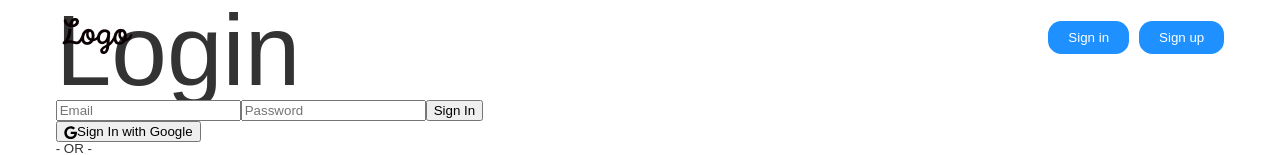
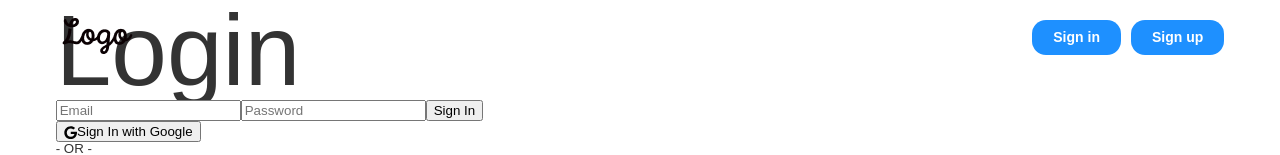
Before and after one commit to subzero783/receipt-scan, a Next.js app: page /login in a window 1280 px wide. Shown: the top 155 px of the page. Built offline with nearby package versions, Linux system fonts and the light colour scheme; no server answers; a web font is replaced by a local one.

Commit message:
RSSCN-27 Working on NavBar.jsx

```diff
--- a/app/layout.js
+++ b/app/layout.js
@@ -4,7 +4,7 @@ import AuthProvider from "@/components/AuthProvider.jsx";
 import { ToastContainer } from "react-toastify";
 import { GlobalProvider } from "@/context/GlobalContext.js";
 import { SpeedInsights } from "@vercel/speed-insights/next";
-import NavBar from "@/components/NavBar";
+import TopNavBar from "@/components/TopNavBar";
 import Footer from "@/components/Footer";
 
 // const geistSans = Geist({
@@ -29,7 +29,7 @@ export default function RootLayout({ children }) {
         <html lang="en">
           {/* <body className={`${geistSans.variable} ${geistMono.variable}`}>{children}</body> */}
           <body>
-            <NavBar />
+            <TopNavBar />
             <main id="main-children-container">{children}</main>
             <Footer />
             <ToastContainer />
--- a/assets/styles/globals.css
+++ b/assets/styles/globals.css
@@ -1,7 +1,7 @@
 @import "osmo-scaling-system.css";
 @import "top-navbar.css";
 @import "hero-section.css";
-@import "footer-section.css";
+@import "footer.css";
 @import "how-it-works.css";
 @import "features.css";
 @import "testimonials.css";
--- a/assets/styles/top-navbar.css
+++ b/assets/styles/top-navbar.css
@@ -22,6 +22,13 @@
       flex-flow: row nowrap;
       justify-content: space-between;
       align-items: center;
+      .top-menu-column,
+      .top-buttons {
+        > a {
+          font-size: 14px;
+          font-weight: 600;
+        }
+      }
     }
   }
   .mobile-menu-column {
--- a/components/NavBar.jsx
+++ b/components/TopNavBar.jsx
@@ -20,7 +20,7 @@ const Navbar = () => {
 
   const handleScroll = () => {
     // Check if the vertical scroll position (pageYOffset/scrollY) is greater than 0
-    if (window.scrollY > 0) {
+    if (window.scrollY > 90) {
       setIsScrolled(true);
     } else {
       setIsScrolled(false);
```
Also changed, not shown: assets/styles/footer.css (renamed from assets/styles/footer-section.css). Lines whose indentation alone changed are shown as unchanged.
